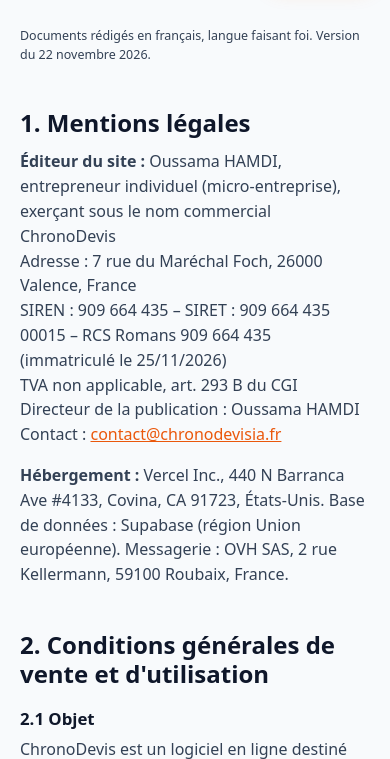
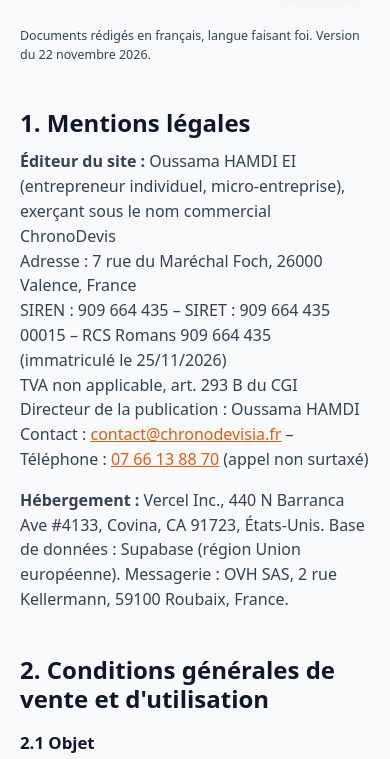
Before and after one commit to oussamadz10/test, a website: page public/legal.html in a window 390 px wide. Shown: the part 69-828 px from the top of the page. Drawn offline with Linux system fonts and the light colour scheme.

Commit message:
Legal notice: EI mention and support phone (LCEN)
Co-Authored-By: Claude Opus 5.5 <noreply@anthropic.com>
Claude-Session: https://claude.ai/code/session_01A8gkVjg1j1BHqGog8izqhA

```diff
--- a/public/legal.html
+++ b/public/legal.html
@@ -14,12 +14,12 @@
 <p class="xs muted">Documents rédigés en français, langue faisant foi. Version du 22 novembre 2026.</p>
 
 <h2 id="mentions">1. Mentions légales</h2>
-<p><strong>Éditeur du site :</strong> Oussama HAMDI, entrepreneur individuel (micro-entreprise), exerçant sous le nom commercial ChronoDevis<br>
+<p><strong>Éditeur du site :</strong> Oussama HAMDI EI (entrepreneur individuel, micro-entreprise), exerçant sous le nom commercial ChronoDevis<br>
 Adresse : 7 rue du Maréchal Foch, 26000 Valence, France<br>
 SIREN : 909 664 435 – SIRET : 909 664 435 00015 – RCS Romans 909 664 435 (immatriculé le 25/11/2026)<br>
 TVA non applicable, art. 293 B du CGI<br>
 Directeur de la publication : Oussama HAMDI<br>
-Contact : <a href="mailto:contact@chronodevisia.fr">contact@chronodevisia.fr</a></p>
+Contact : <a href="mailto:contact@chronodevisia.fr">contact@chronodevisia.fr</a> – Téléphone : <a href="tel:+33766138870">07 66 13 88 70</a> (appel non surtaxé)</p>
 <p><strong>Hébergement :</strong> Vercel Inc., 440 N Barranca Ave #4133, Covina, CA 91723, États-Unis. Base de données : Supabase (région Union européenne). Messagerie : OVH SAS, 2 rue Kellermann, 59100 Roubaix, France.</p>
 
 <h2 id="cgv">2. Conditions générales de vente et d'utilisation</h2>
```
